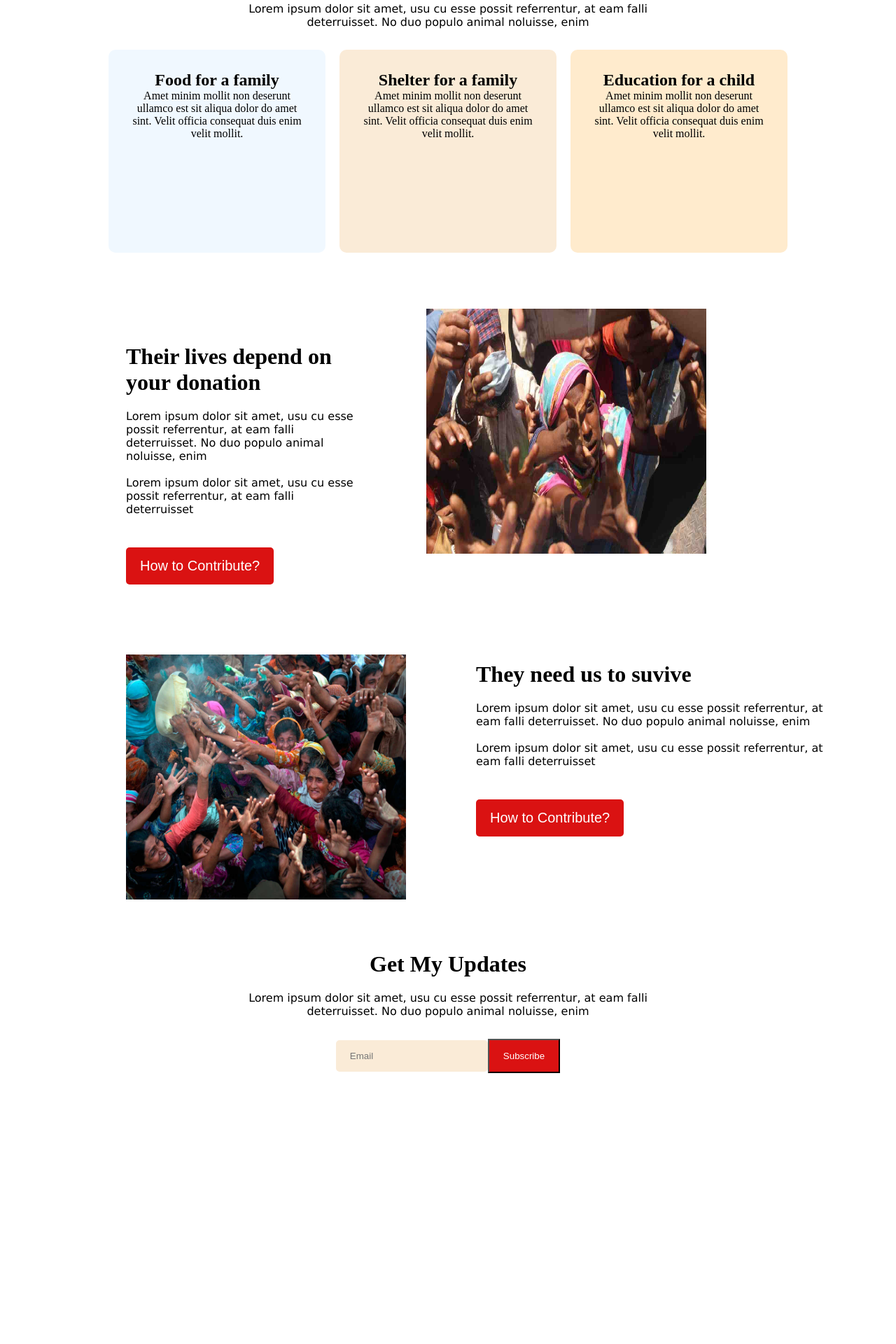
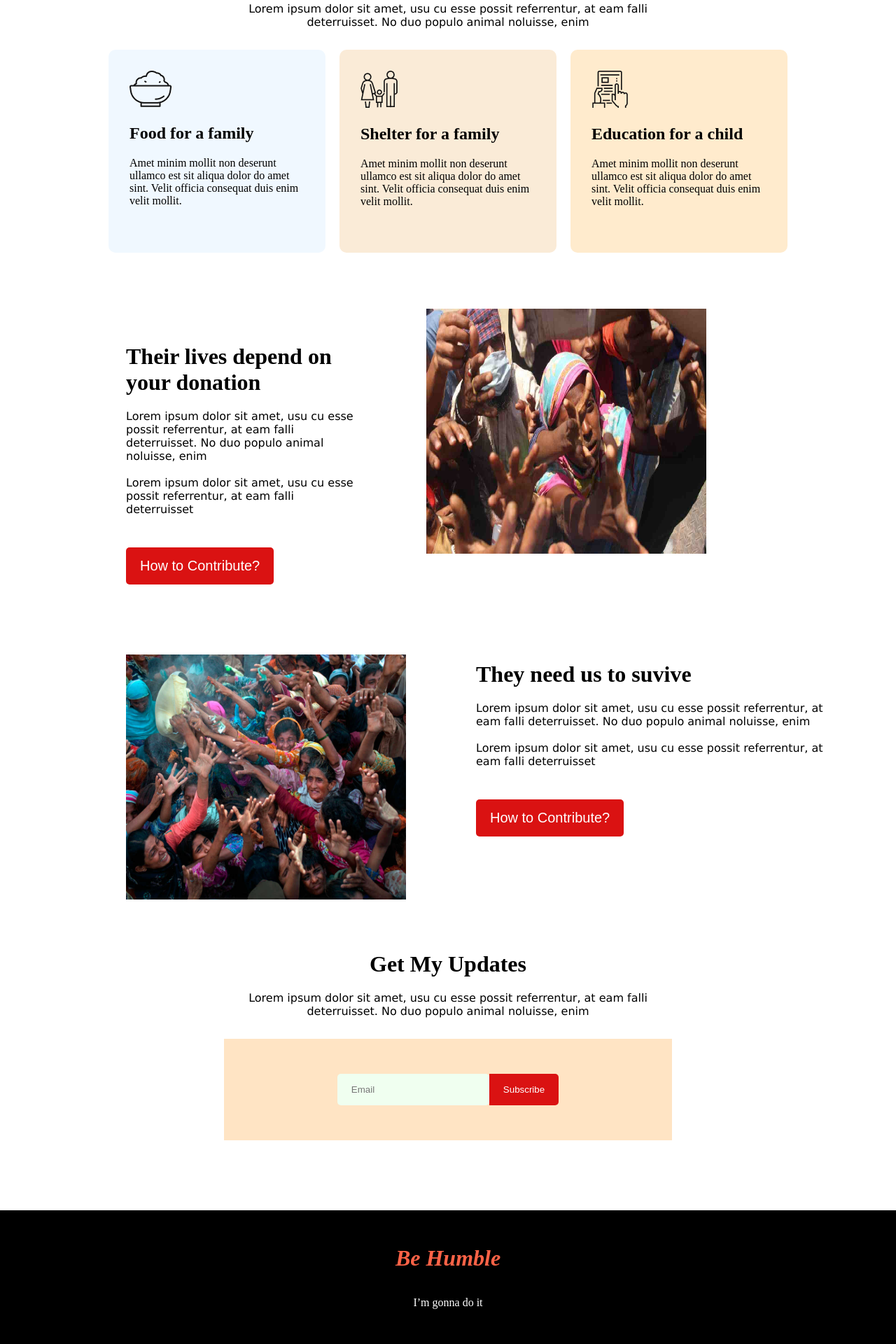
Before and after one commit to Masud044/Donate-today-website, a plain HTML site: page index.html in a window 1280 px wide. Shown: the part 1297-3217 px from the top of the page at 70% size. Before the commit the page ends 2830 px from the top, so only its background shows below. Drawn offline with Linux system fonts and the light colour scheme.

Commit message:
all added

```diff
--- a/index.html
+++ b/index.html
@@ -35,7 +35,7 @@
                  <div class="donate-taka">
                        <p>Other Amount (Taka)</p>
                  </div> <br>
-                 <hr>
+                 <hr style="width:43%;text-align:left;margin-left:390px">
                  <button class="btn">Donate Now</button>
 
            </div>
@@ -48,21 +48,24 @@
                  </div>
                  <div class="plan-item">
                       <div class="plan-title1">
-                           <h2>Food for a family</h2>
+                           <img class="plan-image" src="icons/food.png" alt="">
+                           <h2 class="title-plan">Food for a family</h2>
                            <p class="plan-des">Amet minim mollit non deserunt
                             ullamco est sit aliqua dolor do amet
                             sint. Velit officia consequat duis enim
                             velit mollit.</p>
                       </div>
                       <div class="plan-title2">
-                         <h2>Shelter for a family</h2>
+                        <img class="plan-image" src="icons/shelter.png" alt="">
+                         <h2 class="title-plan">Shelter for a family</h2>
                          <p class="plan-des">Amet minim mollit non deserunt
                             ullamco est sit aliqua dolor do amet
                             sint. Velit officia consequat duis enim
                             velit mollit.</p>
                       </div>
                       <div class="plan-title3">
-                           <h2>Education for a child</h2>
+                        <img class="plan-image" src="icons/Frame-1.png" alt="">
+                           <h2 class="title-plan">Education for a child</h2>
                            <p class="plan-des">Amet minim mollit non deserunt
                             ullamco est sit aliqua dolor do amet
                             sint. Velit officia consequat duis enim
@@ -110,19 +113,27 @@
                     deterruisset. No duo populo animal noluisse, enim</p>
              </div>
         </div>
-        <div class="form-type">
+
                 <div class="email-btn">
                         <div class="from">
                             <form action="">
-                                <input class="email" type="email" name="" id="" placeholder="Email">
+                                <input class="email" type="email" name="" id="" placeholder="Email" disabled>
                             </form>
 
                         </div>
-                        <div class="button">
+                        <div>
                              <button class="suscribe-b">Subscribe</button>
-                        </div>
+                          </div>
+
                 </div>
-        </div>
+
+        <!--footer-->
+        <footer class="footer-work">
+                 <div class="footer-title">
+                      <h1 class="footer-items">Be Humble</h1> <br> <br>
+                      <p class="footer-des">I’m gonna do it</p>
+                 </div>
+        </footer>
 
 
 </body>
--- a/style/donate.css
+++ b/style/donate.css
@@ -74,16 +74,21 @@
 .plan-item{
  display: flex;
  gap: 20px;
-text-align: center;
-justify-content: center;
-align-items: center;
+  justify-content: center;
+  /*align-items: center;*/
+
 }
+.title-plan{
+    margin-top: 20px;
+    margin-bottom: 20px;
+}
+
 .plan-title1{
     padding: 30px;
     height: 230px;
     width: 250px;
      background-color:aliceblue;
-     text-align: center;
+     text-align: left;
      border-radius: 10px;
 }
 .plan-title2{
@@ -91,17 +96,22 @@ align-items: center;
     padding: 30px;
     height: 230px;
     width: 250px;
+    text-align: left;
     background-color:antiquewhite;
-    text-align: center;
+
     border-radius: 10px;
 }
 .plan-title3{
     padding: 30px;
     height: 230px;
     width: 250px;
+    text-align: left;
     background-color:blanchedalmond;
-    text-align: center;
+
     border-radius: 10px;
+}
+.plan-image{
+    margin-right:200px;
 }
 .images{
 
@@ -128,6 +138,7 @@ align-items: center;
     margin-right:100px;
     margin-top:80px ;
 }
+
 .update{
 
     text-align: center;
@@ -137,12 +148,17 @@ align-items: center;
     display: flex;
     align-items: center;
     justify-content: center;
+    padding: 50px 40px;
+    background-color:bisque;
+    margin-left: 25%;
+    margin-right: 25%;
+
 }
 .email{
     border: none;
     padding: 15px 20px;
     border-radius: 5px;
-    background-color: antiquewhite;
+    background-color:honeydew;
 
 }
 .suscribe-b{
@@ -150,4 +166,21 @@ align-items: center;
     background-color: rgb(218, 18, 18) ;
     padding: 15px 20px;
     color: white;
+    border:none;
+    border-top-right-radius: 5px;
+    border-bottom-right-radius: 5px;
 }
+.footer-work{
+    text-align: center;
+    padding: 50px 40px;
+    background-color: black;
+    margin-top: 100px;
+
+}
+.footer-items{
+    font-style:oblique;
+    color:tomato;
+}
+.footer-des{
+    color: white;
+}
```
